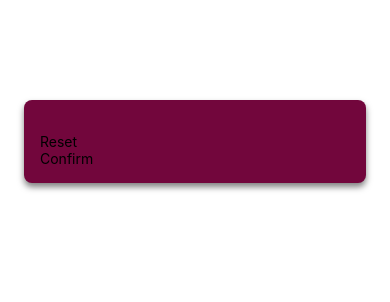
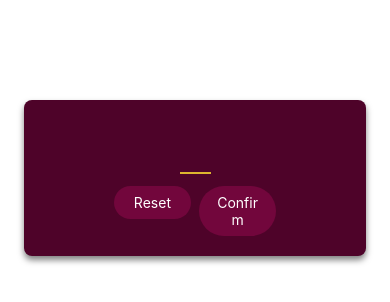
Before and after one commit to sanskarguptadev/MiniGameReactNative, a React Native app: screen / in a window 390 px wide. Shown: the top 302 px of the page. Built offline with nearby package versions, Linux system fonts and the light colour scheme.

Commit message:
building coustum buttons and layout for input

```diff
--- a/components/PrimaryButton.js
+++ b/components/PrimaryButton.js
@@ -1,11 +1,42 @@
-import { View, Text } from 'react-native';
+import { View, Text, Pressable, StyleSheet } from 'react-native';
 
 const PrimaryButton = ({ children }) => {
+    const pressHandler = () => {
+        console.log('press')
+    }
+
     return (
-        <View>
-            <Text>{children}</Text>
+        <View style={styles.buttonOuterContainer}>
+            <Pressable
+                style={({ pressed }) => pressed ? [styles.buttonInnerContainer, styles.pressed] : styles.buttonInnerContainer}
+                onPress={pressHandler}
+                android_ripple={{ color: '#640233'}}
+            >
+                <Text style={styles.buttonText}>{children}</Text>
+            </Pressable>
         </View>
     )
 };
 
 export default PrimaryButton;
+
+const styles = StyleSheet.create({
+    buttonOuterContainer: {
+        borderRadius: 28,
+        margin: 4,
+        overflow: 'hidden'
+    },
+    buttonInnerContainer: {
+        backgroundColor: '#72063c',
+        paddingVertical: 8,
+        paddingHorizontal: 16,
+        elevation: 2,
+    },
+    buttonText: {
+        color: 'white',
+        textAlign: 'center'
+    },
+    pressed: {
+        opacity: 0.75
+    }
+});
--- a/screens/StartGameScreen.js
+++ b/screens/StartGameScreen.js
@@ -4,9 +4,22 @@
 const StartGameScreen = () => {
     return (
         <View style={styles.inputContainer}>
-            <TextInput />
-            <PrimaryButton>Reset</PrimaryButton>
-            <PrimaryButton>Confirm</PrimaryButton>
+            <TextInput
+                style={styles.numberInput}
+                maxLength={2}
+                keyboardType="number-pad"
+                autoCapitalize="none"
+                autoCorrect={false}
+            />
+            <View style={styles.buttonsContainer}>
+                <View style={styles.buttonContainer}>
+                    <PrimaryButton>Reset</PrimaryButton>
+                </View>
+                <View style={styles.buttonContainer}>
+                    <PrimaryButton>Confirm</PrimaryButton>
+                </View>
+            </View>
+
         </View>
     );
 };
@@ -19,13 +32,34 @@
         marginHorizontal: 24,
         borderRadius: 8,
         padding: 16,
-        backgroundColor: '#72063c',
+        backgroundColor: '#4e0329',
         //Shadow for ios & Android
         elevation: 8, //Android only property
         //Ios shadow property
         shadowColor: 'black',
         shadowOffset: { width: 0, height: 4 },
         shadowRadius: 6,
-        shadowOpacity: 0.5
+        shadowOpacity: 0.5,
+        justifyContent: 'center',
+        alignItems: 'center'
+    },
+    numberInput: {
+        textAlign: 'center',
+        width: '10%',
+        height: 50,
+        fontSize: 32,
+        borderBottomColor: '#ddb52f',
+        borderBottomWidth: 2,
+        color: '#ddb52f',
+        marginVertical: 8,
+        fontWeight: 'bold'
+    },
+    buttonsContainer: {
+        display: 'flex',
+        flexDirection: 'row',
+        justifyContent: 'center'
+    },
+    buttonContainer: {
+        flex: 1
     }
 });
```
